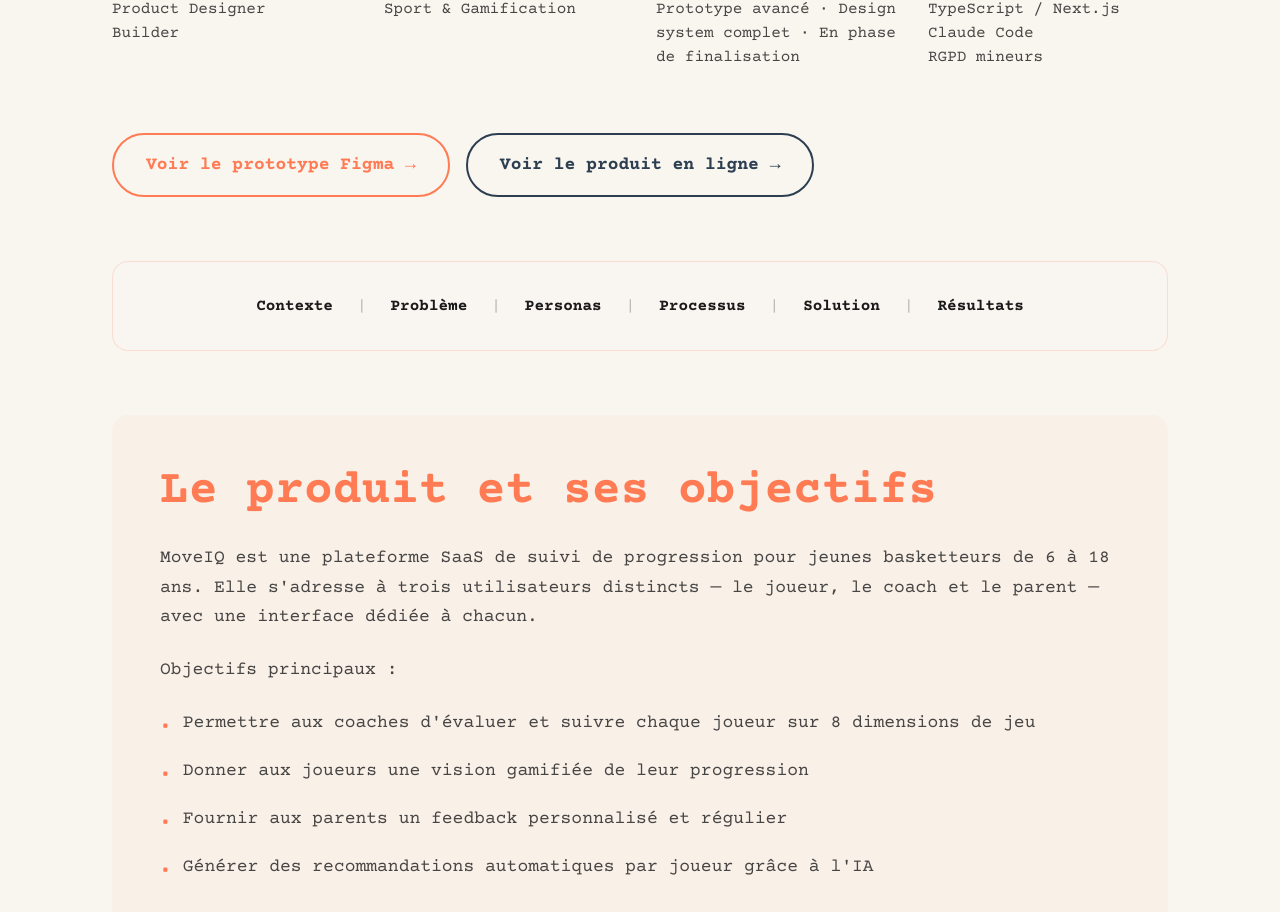
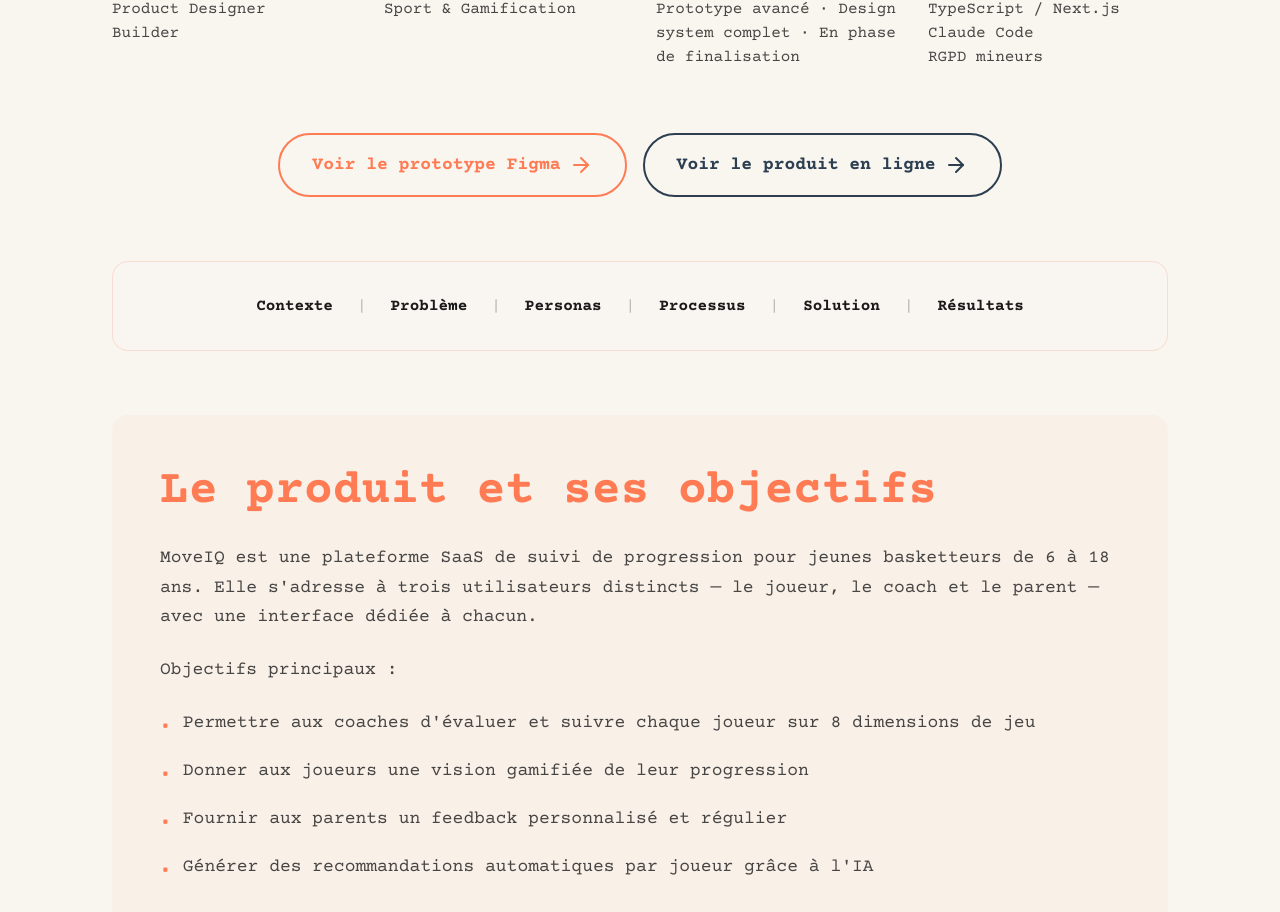
Before and after one commit to dbolas/portfolio-belondjo, a Next.js app: page /projets/moveiq in a window 1280 px wide. Shown: the part 1352-2264 px from the top of the page. Built offline with nearby package versions, Linux system fonts and the light colour scheme.

Commit message:
fix(moveiq): centre et aligne les boutons CTA hero

```diff
--- a/app/projets/moveiq/page.tsx
+++ b/app/projets/moveiq/page.tsx
@@ -1,7 +1,7 @@
 import type { Metadata } from 'next';
 import { Navigation, Footer } from '@/components/layout';
 import { Button, Verbatim, ScrollAnimationInit, ImageZoom } from '@/components/ui';
-import { ArrowLeft } from 'lucide-react';
+import { ArrowLeft, ArrowRight } from 'lucide-react';
 import Link from 'next/link';
 import Image from 'next/image';
 
@@ -72,20 +72,22 @@
           </div>
 
           {/* Boutons CTA */}
-          <div className="flex flex-col sm:flex-row gap-4 mb-16">
+          <div className="flex flex-col sm:flex-row sm:items-stretch justify-center gap-4 mb-16">
             <a
               href="https://www.figma.com/proto/Zz2HRjszmaB01WErIyHsVV/MoveIQ-Basket?node-id=2-165&t=U4mwBVYwHHCCIEge-0&scaling=min-zoom&content-scaling=fixed&page-id=0%3A1&starting-point-node-id=2%3A165"
               target="_blank"
               rel="noopener noreferrer"
+              className="inline-flex"
             >
-              <Button size="lg">Voir le prototype Figma →</Button>
+              <Button size="lg" iconAfter={<ArrowRight />}>Voir le prototype Figma</Button>
             </a>
             <a
               href="https://moveiq-basket.vercel.app"
               target="_blank"
               rel="noopener noreferrer"
+              className="inline-flex"
             >
-              <Button size="lg" variant="secondary">Voir le produit en ligne →</Button>
+              <Button size="lg" variant="secondary" iconAfter={<ArrowRight />}>Voir le produit en ligne</Button>
             </a>
           </div>
 
```
